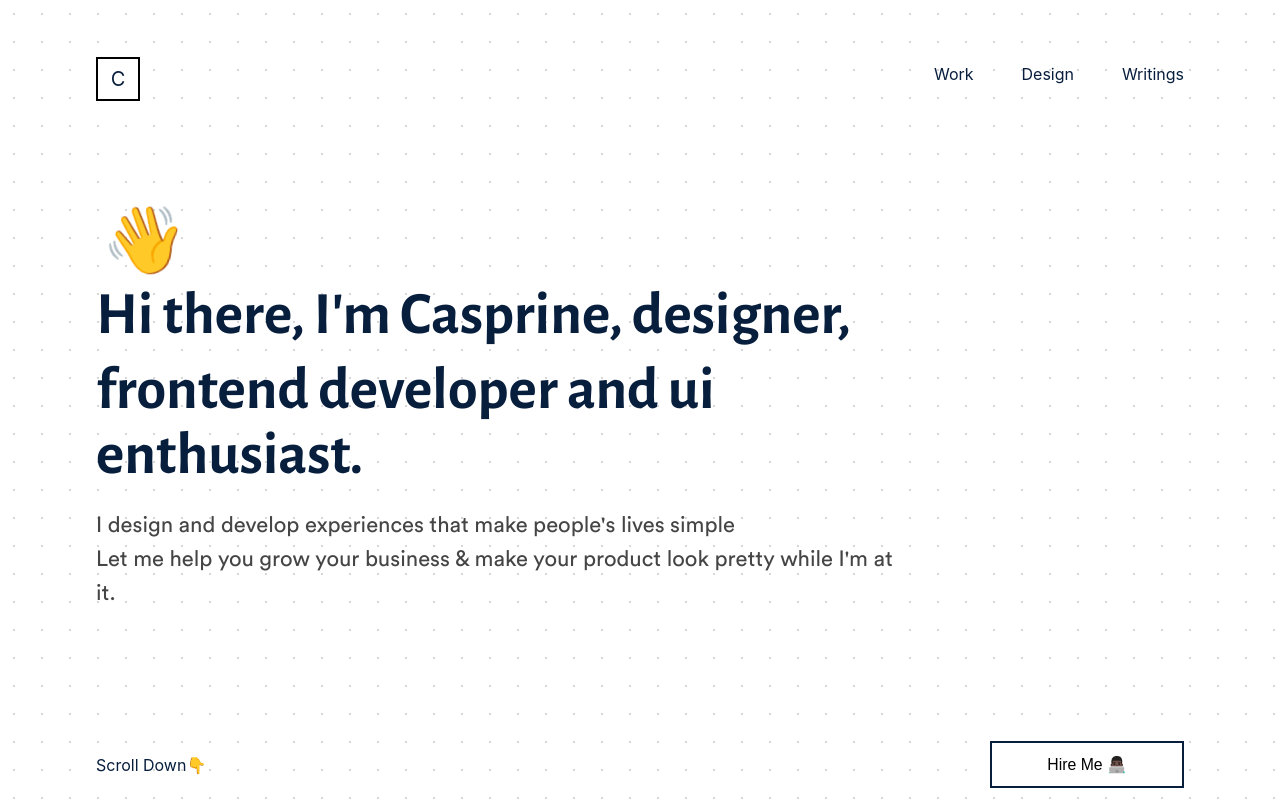
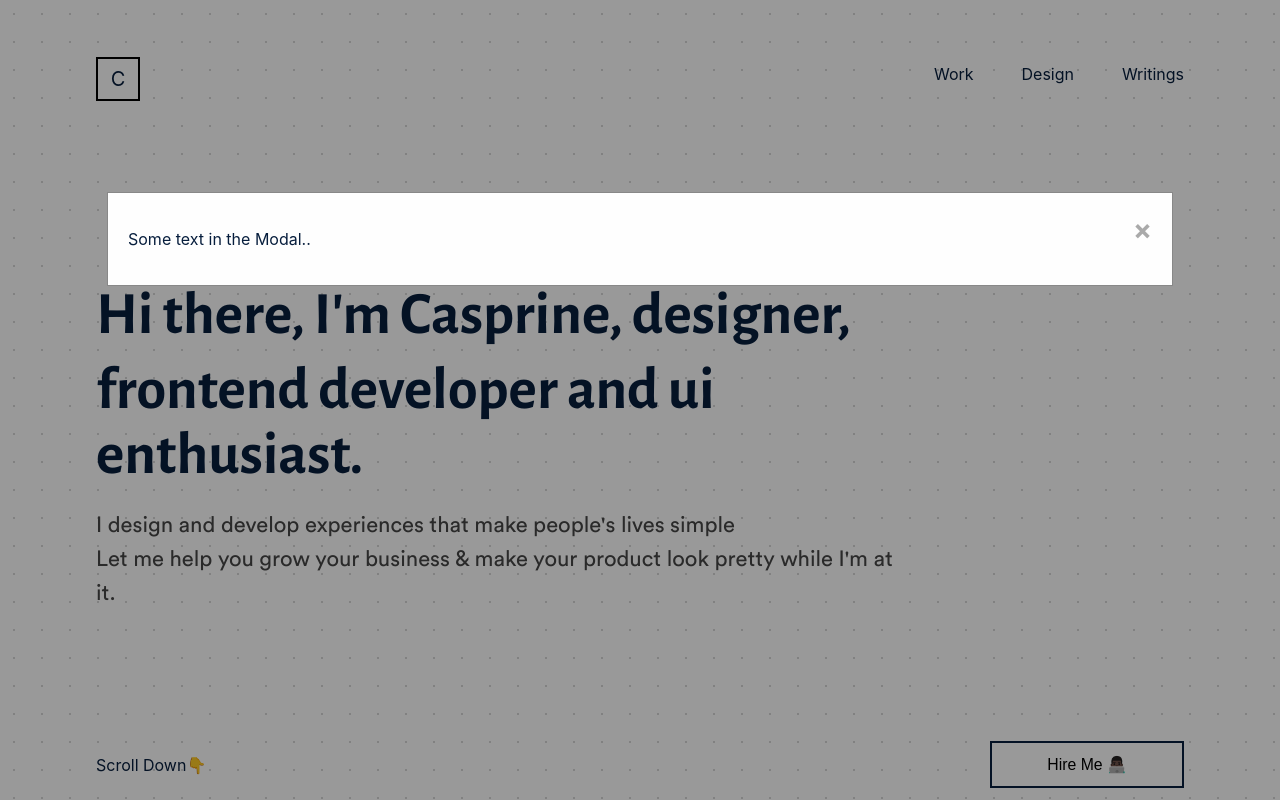
Before and after one commit to casprine/web-1, a React (Create React App) app: page / in a window 1280 px wide. Both pictures are taken after a click on the button "Hire Me 👨🏿‍💻". Shown: the top 800 px of the page. Built offline with nearby package versions, Linux system fonts and the light colour scheme.

Commit message:
added modal hook to hireMe Button

```diff
--- a/package.json
+++ b/package.json
@@ -4,8 +4,8 @@
   "private": true,
   "dependencies": {
     "node-sass": "^4.10.0",
-    "react": "^16.6.1",
-    "react-dom": "^16.6.1",
+    "react": "16.7.0-alpha.0",
+    "react-dom": "16.7.0-alpha.0",
     "react-router-dom": "^4.3.1",
     "react-scripts": "2.1.1"
   },
--- a/src/components/common/index.js
+++ b/src/components/common/index.js
@@ -1,12 +1,37 @@
-import React, { Fragment } from "react";
+import React, { Fragment, useState } from "react";
 import { NavLink, Link } from "react-router-dom";
 import "./style.scss";
 
-const Button = ({ content }) => (
-  <Fragment>
-    <button> {content} </button>
-  </Fragment>
-);
+const Button = ({ content }) => {
+  const [status, toggleModal] = useState(false);
+
+  const styles = {
+    open: {
+      display: "block"
+    },
+    close: {
+      display: "none"
+    }
+  };
+
+  return (
+    <Fragment>
+      <button onClick={() => toggleModal(true)}> {content} </button>
+
+      <div
+        className="modal"
+        style={status === true ? styles.open : styles.close}
+      >
+        <div className="modal-content">
+          <span className="close" onClick={() => toggleModal(false)}>
+            &times;
+          </span>
+          <p>Some text in the Modal..</p>
+        </div>
+      </div>
+    </Fragment>
+  );
+};
 
 const Logo = () => (
   <Fragment>
@@ -128,5 +153,5 @@ export {
   SectionHeader,
   ProjectCard,
   SkillSet,
-  DesignCard,
+  DesignCard
 };
--- a/src/components/common/style.scss
+++ b/src/components/common/style.scss
@@ -293,3 +293,40 @@ button {
     }
   }
 }
+
+.modal {
+  display: none; /* Hidden by default */
+  position: fixed; /* Stay in place */
+  z-index: 1; /* Sit on top */
+  left: 0;
+  top: 0;
+  width: 100%; /* Full width */
+  height: 100%; /* Full height */
+  overflow: auto; /* Enable scroll if needed */
+  background-color: rgb(0, 0, 0); /* Fallback color */
+  background-color: rgba(0, 0, 0, 0.4); /* Black w/ opacity */
+}
+
+/* Modal Content/Box */
+.modal-content {
+  background-color: #fefefe;
+  margin: 15% auto; /* 15% from the top and centered */
+  padding: 20px;
+  border: 1px solid #888;
+  width: 80%; /* Could be more or less, depending on screen size */
+}
+
+/* The Close Button */
+.close {
+  color: #aaa;
+  float: right;
+  font-size: 28px;
+  font-weight: bold;
+}
+
+.close:hover,
+.close:focus {
+  color: black;
+  text-decoration: none;
+  cursor: pointer;
+}
--- a/src/components/section/home/index.js
+++ b/src/components/section/home/index.js
@@ -34,7 +34,6 @@ const HomeHeader = () => {
             </div>
           </div>
         </div>
-
         <div className="ca-homeHeader-footer center">
           <span role="img" className="more">
             <span> Scroll Down</span>
```
Also changed, not shown: 1 other file (tests, documents, lock files or other folders).
